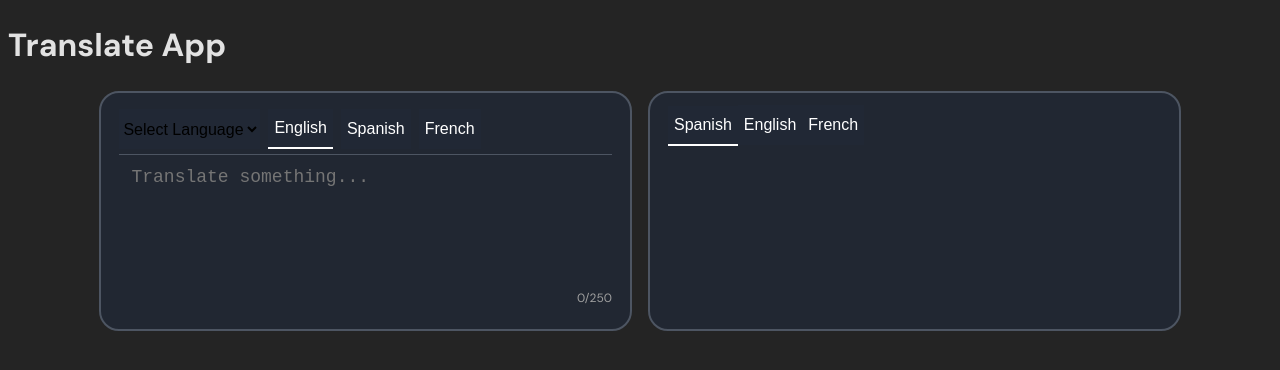
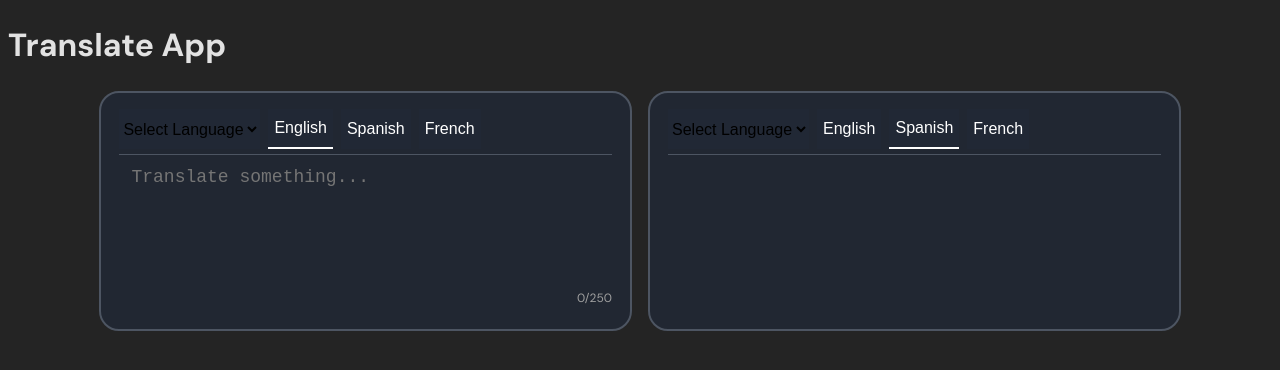
Before and after one commit to Marcobc-exe/translate-app, a React (Vite) app: page / in a window 1280 px wide. Shown: the top 370 px of the page. Built offline with nearby package versions, Linux system fonts and the light colour scheme.

Commit message:
refact: Structuring components

```diff
--- /dev/null
+++ b/src/components/LanguagePanel/LanguagePanel.tsx
@@ -0,0 +1,30 @@
+import { Grid } from "@mui/material";
+import { SelectLanguage } from "../Selects/SelectLanguage";
+import { MostLikedLangs } from "../MostLikedLangs/MostLikedLangs";
+import type { Language } from "../../types/languages";
+import type { FC } from "react";
+
+type Props = {
+  lang: Language;
+  handleLanguage: (lang: Language) => void;
+  onChangeLang: (lang: Language) => void;
+};
+
+export const LanguagePanel: FC<Props> = ({
+  lang,
+  handleLanguage,
+  onChangeLang,
+}) => {
+  return (
+    <Grid
+      container
+      spacing={1}
+      height={"50px"}
+      borderBottom={"1px solid #4D5562"}
+      alignItems={"center"}
+    >
+      <SelectLanguage onChangeLang={onChangeLang} />
+      <MostLikedLangs lang={lang} handleLanguage={handleLanguage} />
+    </Grid>
+  );
+};
--- /dev/null
+++ b/src/components/MostLikedLangs/MostLikedLangs.tsx
@@ -0,0 +1,26 @@
+import type { FC } from "react";
+import { LANGUAGES } from "../../consts/Languages";
+import type { Language } from "../../types/languages";
+import { BtnDefaultLanguage } from "../buttons/BtnDefaultLanguage";
+
+type Props = {
+  lang: Language;
+  handleLanguage: (lang: Language) => void;
+};
+
+export const MostLikedLangs: FC<Props> = ({
+  lang,
+  handleLanguage,
+}) => {
+  return (
+    <>
+      {LANGUAGES.map((language) => (
+        <BtnDefaultLanguage
+          lang={language}
+          langSelected={lang}
+          handleLanguage={handleLanguage}
+        />
+      ))}
+    </>
+  );
+};
--- a/src/components/Selects/SelectLanguage.tsx
+++ b/src/components/Selects/SelectLanguage.tsx
@@ -1,31 +1,20 @@
 import "./selects.css";
 import type { FC } from "react";
 import type { Language } from "../../types/languages";
-import { LANGUAGES } from "../../consts/Languages";
-import { Grid } from "@mui/material";
-import { BtnDefaultLanguage } from "../buttons/BtnDefaultLanguage";
+import { ALLLANGUAGES } from "../../consts/Languages";
 
 type Props = {
-  lang: Language;
-  handleLanguage: (lang: Language) => void;
   onChangeLang: (lang: Language) => void;
 };
 
 /**
  * Todo about most used language by user
  */
-export const SelectLanguage: FC<Props> = ({ lang, handleLanguage, onChangeLang }) => {
+export const SelectLanguage: FC<Props> = ({ onChangeLang }) => {
   return (
-    <Grid
-      container
-      spacing={1}
-      height={"50px"}
-      borderBottom={"1px solid #4D5562"}
-      alignItems={"center"}
-    >
     <select className="select-base">
       <option selected>Select Language</option>
-        {LANGUAGES.map((lang) => (
+      {ALLLANGUAGES.map((lang) => (
         <option
           key={lang.code}
           className="langOption"
@@ -35,21 +24,5 @@ export const SelectLanguage: FC<Props> = ({ lang, handleLanguage, onChangeLang }
         </option>
       ))}
     </select>
-      <BtnDefaultLanguage
-        lang={LANGUAGES[0]}
-        langSelected={lang}
-        handleLanguage={handleLanguage}
-      />
-      <BtnDefaultLanguage
-        lang={LANGUAGES[1]}
-        langSelected={lang}
-        handleLanguage={handleLanguage}
-      />
-      <BtnDefaultLanguage
-        lang={LANGUAGES[2]}
-        langSelected={lang}
-        handleLanguage={handleLanguage}
-      />
-    </Grid>
   );
 };
--- a/src/components/buttons/BtnDefaultLanguage.tsx
+++ b/src/components/buttons/BtnDefaultLanguage.tsx
@@ -15,7 +15,10 @@ export const BtnDefaultLanguage: FC<Props> = ({
 }) => {
   const selected = lang.code === langSelected.code;
   return (
-    <button className={`btnTranslate-${selected}`} onClick={() => handleLanguage(lang)}>
+    <button
+      className={`btnTranslate-${selected}`}
+      onClick={() => handleLanguage(lang)}
+    >
       {lang.label}
     </button>
   );
--- a/src/components/translator/Translator.tsx
+++ b/src/components/translator/Translator.tsx
@@ -9,6 +9,7 @@ import { useDebounce } from "../../hooks/useDebounce";
 import type { Language } from "../../types/languages";
 import { LANGUAGES } from "../../consts/Languages";
 import { BtnDefaultLanguage } from "../buttons/BtnDefaultLanguage";
+import { LanguagePanel } from "../LanguagePanel/LanguagePanel";
 
 const MAX_LENGTH = 250;
 
@@ -65,7 +66,7 @@ export const Translator = () => {
     }
 
     setTarget(lang);
-  }
+  };
 
   /**
    * Chagne language from the language modal
@@ -73,12 +74,12 @@ export const Translator = () => {
    */
   const handleChangeLang = (lang: Language) => {
     if (target.code === lang.code) {
-      setSource(lang)
-      setTarget(source)
+      setSource(lang);
+      setTarget(source);
     } else {
       setSource(lang);
     }
-  }
+  };
 
   useEffect(() => {
     if (!debounceInput.trim()) return reset();
@@ -103,12 +104,11 @@ export const Translator = () => {
           borderRadius: "20px",
           padding: "12px 18px",
           border: "2px solid #4D5562",
-          height: "30vh"
-
+          height: "30vh",
         }}
       >
         <Grid spacing={2}>
-          <SelectLanguage
+          <LanguagePanel
             lang={source}
             handleLanguage={handleLanguage}
             onChangeLang={handleChangeLang}
@@ -130,23 +130,13 @@ export const Translator = () => {
           borderRadius: "20px",
           padding: "12px 18px",
           border: "2px solid #4D5562",
-          height: "30vh"
+          height: "30vh",
         }}
       >
-        <BtnDefaultLanguage
-          lang={LANGUAGES[1]}
-          langSelected={target}
+        <LanguagePanel
+          lang={target}
           handleLanguage={handleLangRightSide}
-        />
-        <BtnDefaultLanguage
-          lang={LANGUAGES[0]}
-          langSelected={target}
-          handleLanguage={handleLangRightSide}
-        />
-        <BtnDefaultLanguage
-          lang={LANGUAGES[2]}
-          langSelected={target}
-          handleLanguage={handleLangRightSide}
+          onChangeLang={handleChangeLang}
         />
         <TranslateMessages isError={isError} isPending={isPending} />
         <OutPutTextArea
--- a/src/consts/Languages.ts
+++ b/src/consts/Languages.ts
@@ -4,6 +4,12 @@ export const LANGUAGES: Language[] = [
   { code: "en", label: "English" },
   { code: "es", label: "Spanish" },
   { code: "fr", label: "French" },
+];
+
+export const ALLLANGUAGES: Language[] = [
+  { code: "en", label: "English" },
+  { code: "es", label: "Spanish" },
+  { code: "fr", label: "French" },
   { code: "de", label: "German" },
   { code: "pt", label: "Portuguese" },
 ];
```
Lines whose indentation alone changed are shown as unchanged.
